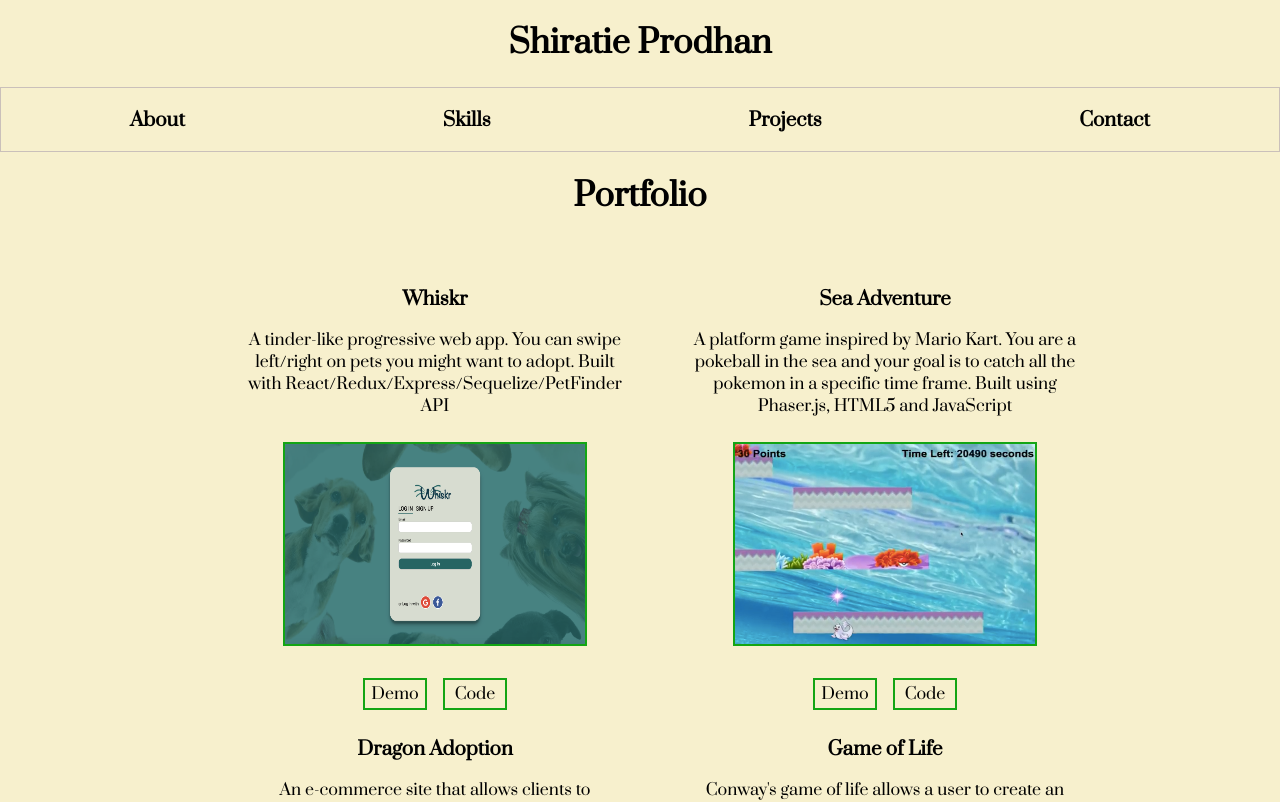
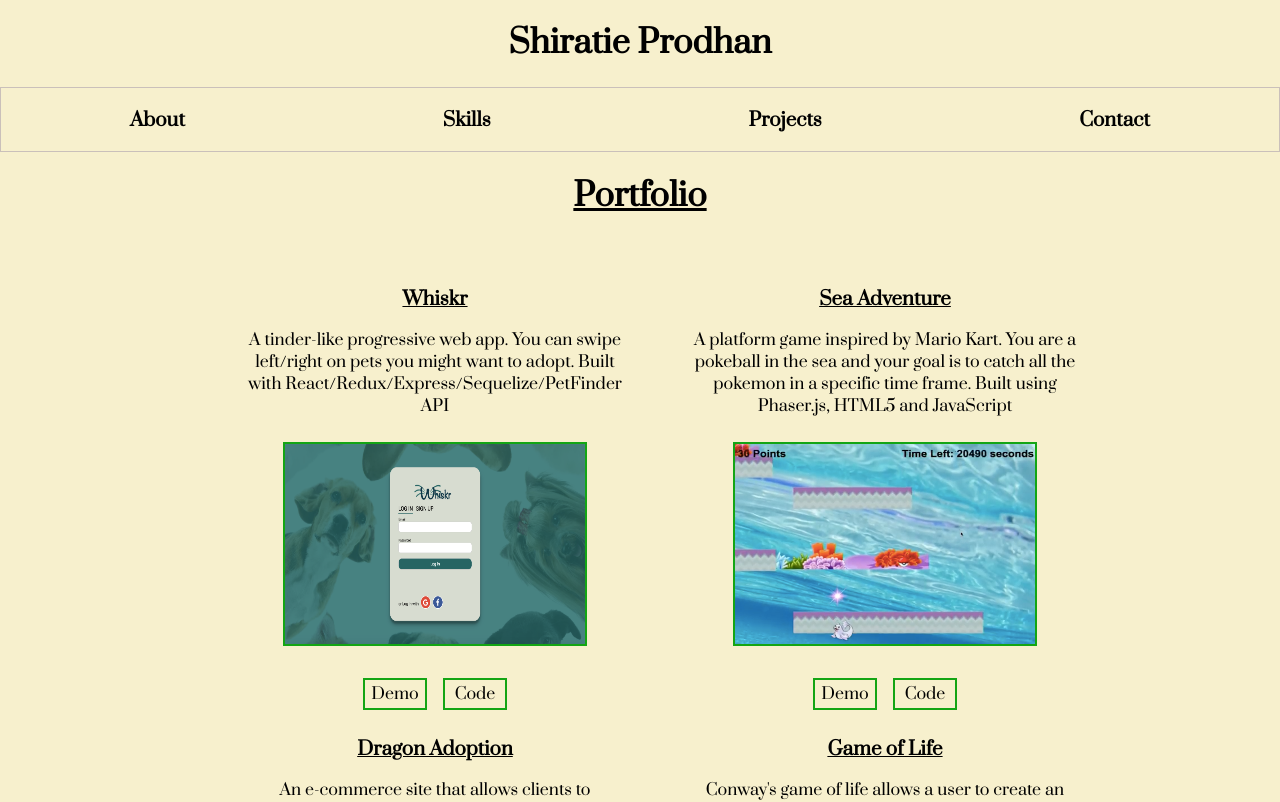
Before and after one commit to shiratiee/personal-website, a React (Create React App) app: page /projects in a window 1280 px wide. Shown: the top 802 px of the page. Built offline with nearby package versions, Linux system fonts and the light colour scheme; a web font is replaced by a local one.

Commit message:
added some in-line cssstyling to underline

```diff
--- a/src/About.jsx
+++ b/src/About.jsx
@@ -4,8 +4,8 @@
 
 export default function About() {
   return (
-    <div className= "title">
-    <h1> About Me </h1>
+    <div className= "title" >
+    <h1 style={{ textDecoration: 'underline' }}> About Me </h1>
     <img
      className="my-image"
      src={Me}
--- a/src/App.css
+++ b/src/App.css
@@ -101,6 +101,7 @@
   display: flex;
   flex-direction: row;
   margin: -4em 2em -3em 2em;
+  text-decoration: none;
 }
 
 button {
--- a/src/Projects.jsx
+++ b/src/Projects.jsx
@@ -7,10 +7,10 @@
 export default function Portfolio() {
   return (
     <div className= "title">
-    <h1> Portfolio</h1>
+    <h1 style={{ textDecoration: 'underline' }}> Portfolio </h1>
       <ul className="portfolio">
         <li>
-          <h3>Whiskr</h3>
+          <h3 style={{ textDecoration: 'underline' }}>Whiskr</h3>
           <p className="description">
             A tinder-like progressive web app. You can swipe left/right on pets you might
             want to adopt. Built with React/Redux/Express/Sequelize/PetFinder API
@@ -37,7 +37,7 @@
           </div>
         </li>
         <li>
-          <h3>Sea Adventure</h3>
+          <h3 style={{ textDecoration: 'underline' }}>Sea Adventure</h3>
           <p className="description">
             A platform game inspired by Mario Kart. You are a pokeball in the sea and your
             goal is to catch all the pokemon in a specific time frame.
@@ -69,7 +69,7 @@
           </div>
         </li>
         <li>
-          <h3>Dragon Adoption</h3>
+          <h3 style={{ textDecoration: 'underline' }}>Dragon Adoption</h3>
           <p className="description">
             An e-commerce site that allows clients to buy/adopt mystical dragons. Dragons can be filtered by color.
             Built using React/Redux, Sequelize, Express, Node.js, CSS3
@@ -92,7 +92,7 @@
           </div>
         </li>
         <li>
-        <h3>Game of Life</h3>
+        <h3 style={{ textDecoration: 'underline' }}>Game of Life</h3>
         <p className="description">
           Conway's game of life allows a user to create an initial state and watch the creation of patterns based on that state. Built using JavaScript and CSS3.
         </p>
--- a/src/skills.jsx
+++ b/src/skills.jsx
@@ -3,8 +3,8 @@
 export default function Skills() {
   return (
     <div className="title">
-      <h1> Skills </h1>
-      <h3>Front End</h3>
+      <h1 style={{ textDecoration: 'underline' }}> Skills </h1>
+      <h3 style={{ textDecoration: 'underline' }}>Front End</h3>
       <ul className="list">
         <li>JavaScript(ES5/ES6)</li>
         <li>React</li>
@@ -12,7 +12,7 @@
         <li>HTML5</li>
         <li>CSS3</li>
       </ul>
-      <h3>Back End</h3>
+      <h3 style={{ textDecoration: 'underline' }}>Back End</h3>
       <ul className="list">
         <li>Node.js</li>
         <li>Express.js</li>
```
